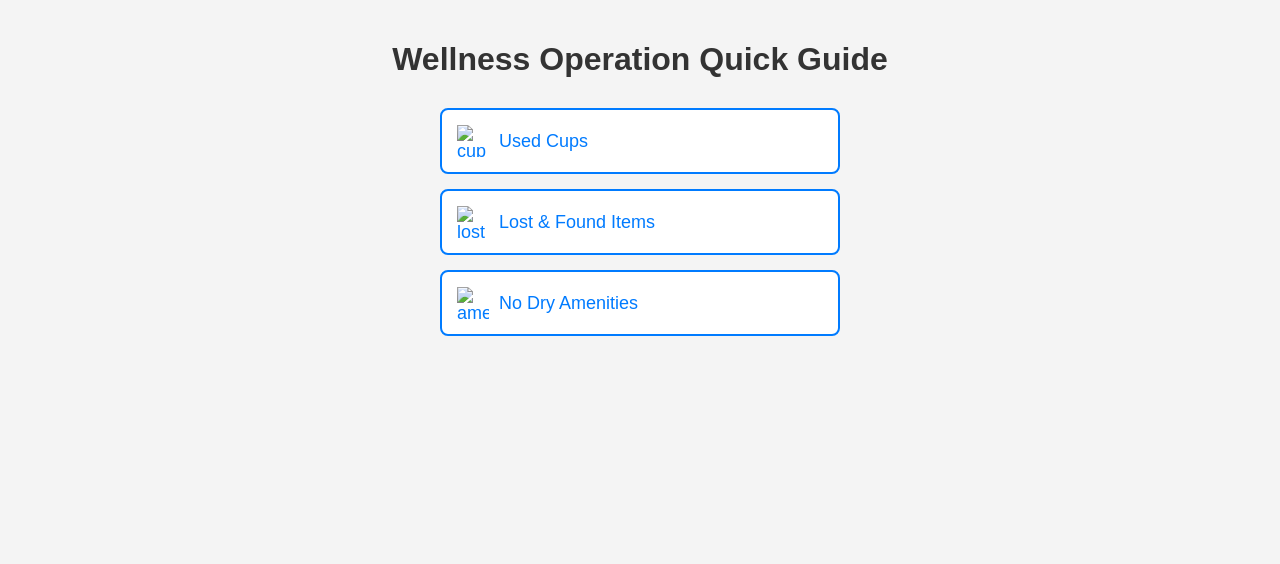
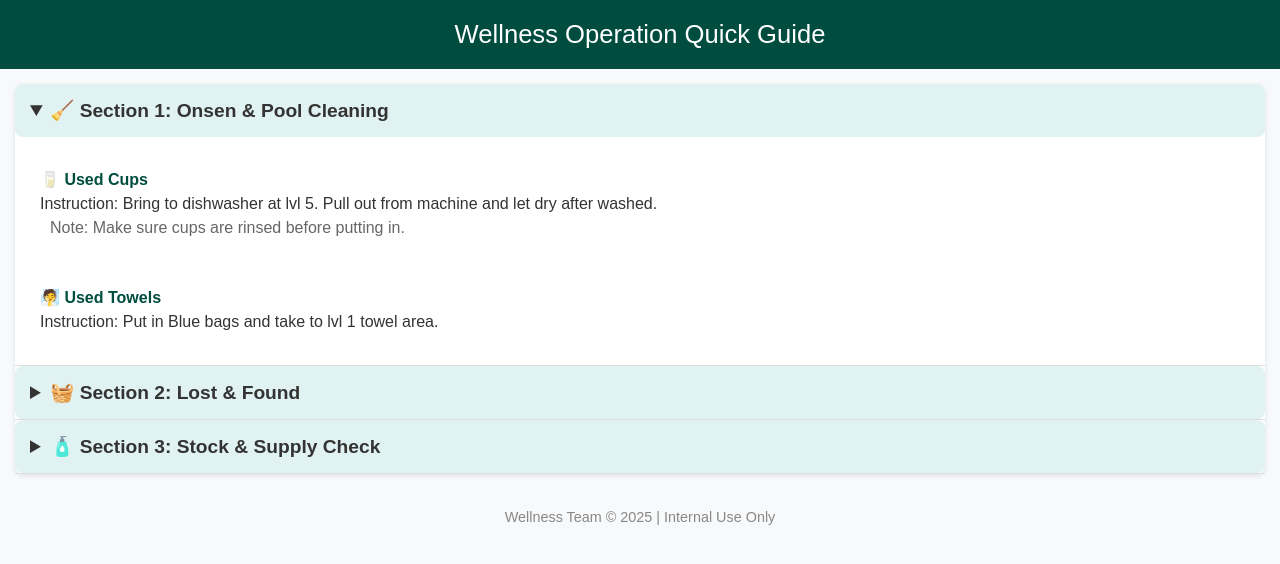
Before and after one commit to Jasmin-999/Spa-Wellness-Giude, a plain HTML site: page index.html in a window 1280 px wide. Drawn offline with Linux system fonts and the light colour scheme.

Commit message:
Add files via upload

```diff
--- a/index.html
+++ b/index.html
@@ -1,58 +1,58 @@
 <!DOCTYPE html>
 <html lang="en">
 <head>
-<meta charset="UTF-8">
-<meta name="viewport" content="width=device-width, initial-scale=1.0">
-<title>Wellness Operation Quick Guide</title>
-<style>
-    body {
-        font-family: Arial, sans-serif;
-        background-color: #f4f4f4;
-        margin: 0;
-        padding: 20px;
-        text-align: center;
-    }
-    h1 {
-        color: #333;
-    }
-    .container {
-        display: flex;
-        flex-direction: column;
-        gap: 15px;
-        max-width: 400px;
-        margin: 30px auto;
-    }
-    .button {
-        background-color: #fff;
-        border: 2px solid #007bff;
-        border-radius: 8px;
-        padding: 15px;
-        text-align: left;
-        font-size: 18px;
-        color: #007bff;
-        display: flex;
-        align-items: center;
-        gap: 10px;
-        text-decoration: none;
-    }
-    .button img {
-        width: 32px;
-        height: 32px;
-    }
-</style>
+    <meta charset="UTF-8">
+    <meta name="viewport" content="width=device-width, initial-scale=1.0">
+    <title>Wellness Operation Quick Guide</title>
+    <style>
+        body { font-family: Arial, sans-serif; background-color: #f8f9fa; margin: 0; padding: 0; color: #333; }
+        header { background-color: #004d40; color: white; padding: 20px; text-align: center; font-size: 1.6em; }
+        section { margin: 15px; background: white; border-radius: 8px; box-shadow: 0 2px 5px rgba(0,0,0,0.1); }
+        details { border-bottom: 1px solid #ddd; }
+        summary { font-weight: bold; font-size: 1.2em; padding: 15px; cursor: pointer; background-color: #e0f2f1; border-radius: 8px; }
+        .task { padding: 15px 25px; line-height: 1.5; }
+        .task strong { color: #004d40; }
+        .note { color: #666; margin-left: 10px; }
+        img { max-width: 100%; border-radius: 6px; margin-top: 10px; }
+        footer { text-align: center; padding: 20px; color: #888; font-size: 0.9em; }
+    </style>
 </head>
 <body>
-<h1>Wellness Operation Quick Guide</h1>
-<div class="container">
-    <a class="button" href="used-cups.html">
-        <img src="icons/cup.png" alt="cup icon"> Used Cups
-    </a>
-    <a class="button" href="lost-found.html">
-        <img src="icons/lost.png" alt="lost icon"> Lost & Found Items
-    </a>
-    <a class="button" href="no-amenities.html">
-        <img src="icons/amenities.png" alt="amenities icon"> No Dry Amenities
-    </a>
-</div>
+
+<header>Wellness Operation Quick Guide</header>
+
+<section>
+<details open>
+    <summary>🧹 Section 1: Onsen & Pool Cleaning</summary>
+    <p class="task"><strong>🥛 Used Cups</strong><br>
+    Instruction: Bring to dishwasher at lvl 5. Pull out from machine and let dry after washed.<br>
+    <span class="note">Note: Make sure cups are rinsed before putting in.</span></p>
+
+    <p class="task"><strong>🧖 Used Towels</strong><br>
+    Instruction: Put in Blue bags and take to lvl 1 towel area.</p>
+</details>
+
+<details>
+    <summary>🧺 Section 2: Lost & Found</summary>
+    <p class="task"><strong>🧳 Lost and Found Items</strong><br>
+    Instruction: Fill in the L&F sheets and bring to Housekeeping office. Message in L&F chat in Teams.</p>
+
+    <p class="task"><strong>🪪 Lost Room Keys</strong><br>
+    Instruction: Bring directly to FD.</p>
+</details>
+
+<details>
+    <summary>🧴 Section 3: Stock & Supply Check</summary>
+    <p class="task"><strong>🧴 No Dry Amenities in Basin Drawer</strong><br>
+    Instruction: Check PH gym storage room and restock, inform wellness attendant in Teams.<br>
+    <span class="note">Note: Refill immediately after the last set is taken.</span></p>
+
+    <p class="task"><strong>🧼 ICOR Amenities</strong><br>
+    Instruction: Refill with containers in locker #9 and #10.</p>
+</details>
+</section>
+
+<footer>Wellness Team © 2025 | Internal Use Only</footer>
+
 </body>
 </html>
```
